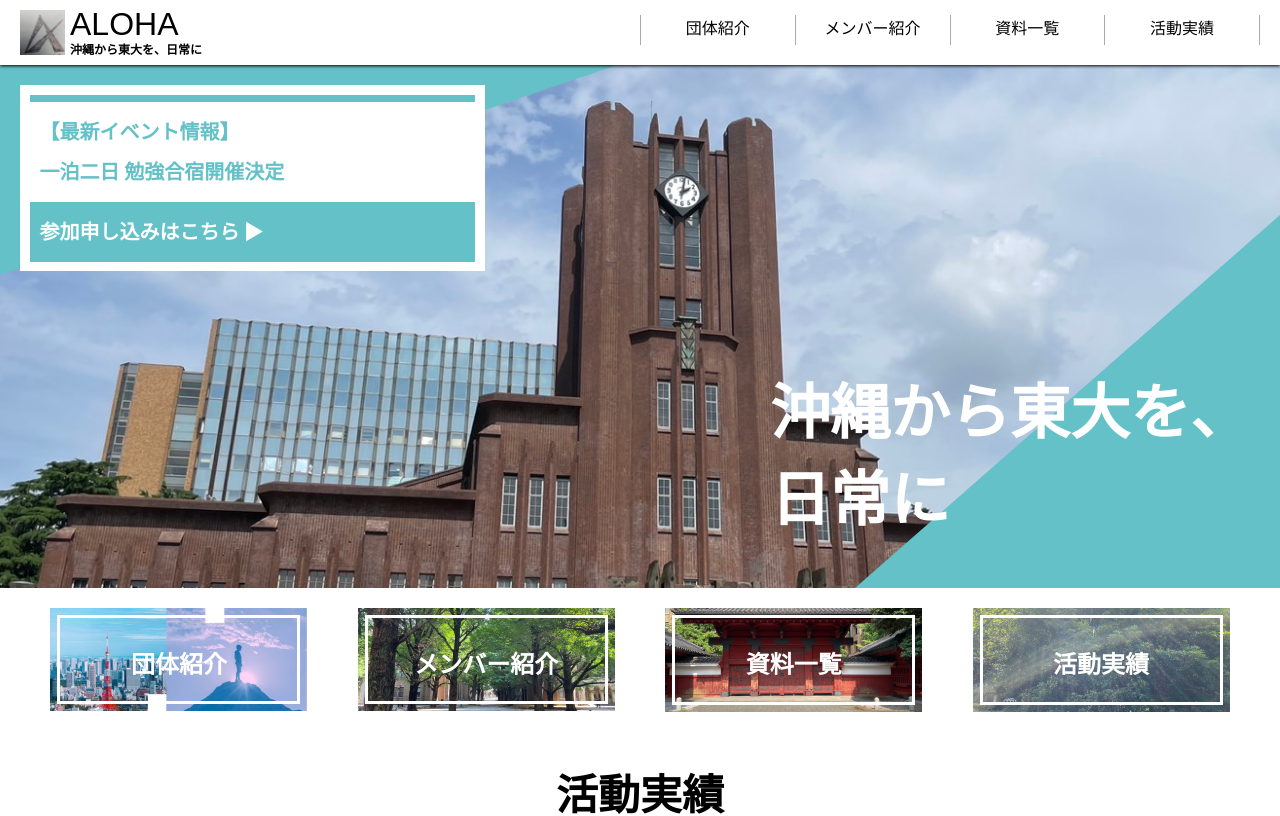
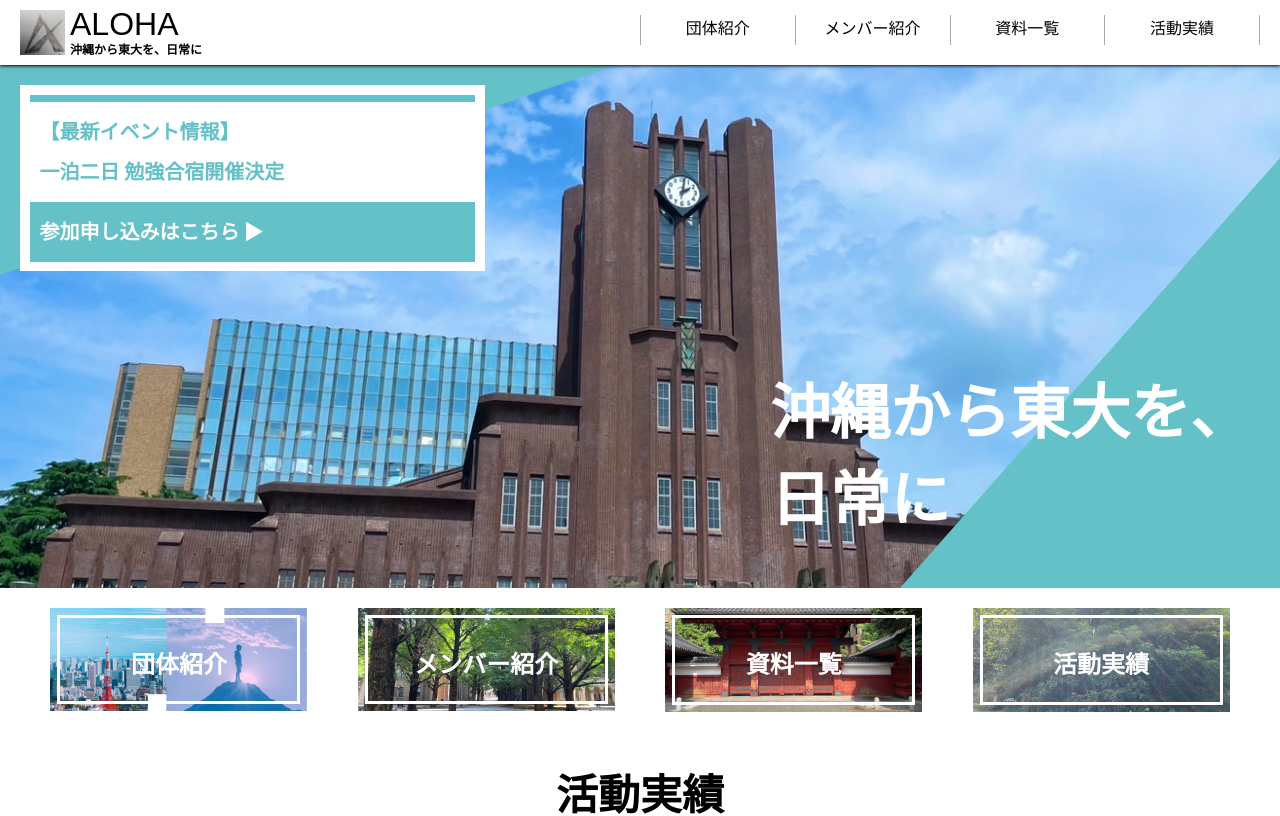
Before and after one commit to ReoYabiku/aloha-hp-next, a Next.js app: page / in a window 1280 px wide. Shown: the top 816 px of the page. Built offline with nearby package versions, Linux system fonts and the light colour scheme.

Commit message:
first viewを明るく

```diff
--- a/app/components/organisms/FirstView.module.css
+++ b/app/components/organisms/FirstView.module.css
@@ -26,8 +26,9 @@
 
 	height: 0;
 	width: 0;
-	border-bottom: 373px solid var(--color-main);
-	border-left: 425px solid transparent;
+	border-bottom: 430px solid var(--color-main);
+	/* border-bottom: 373px solid var(--color-main); */
+	border-left: 380px solid transparent;
 }
 
 .copy {
--- a/app/components/organisms/FirstView.tsx
+++ b/app/components/organisms/FirstView.tsx
@@ -1,7 +1,7 @@
 import style from './FirstView.module.css';
 import NewsCard from '../molecules/NewsCard';
 import Image from 'next/image';
-import firstViewPic from './first_view.png';
+import firstViewPic from './first_view.jpg';
 
 const FirstView = () => {
 	return (
```
Also changed, not shown: app/components/organisms/first_view.jpg (added).
